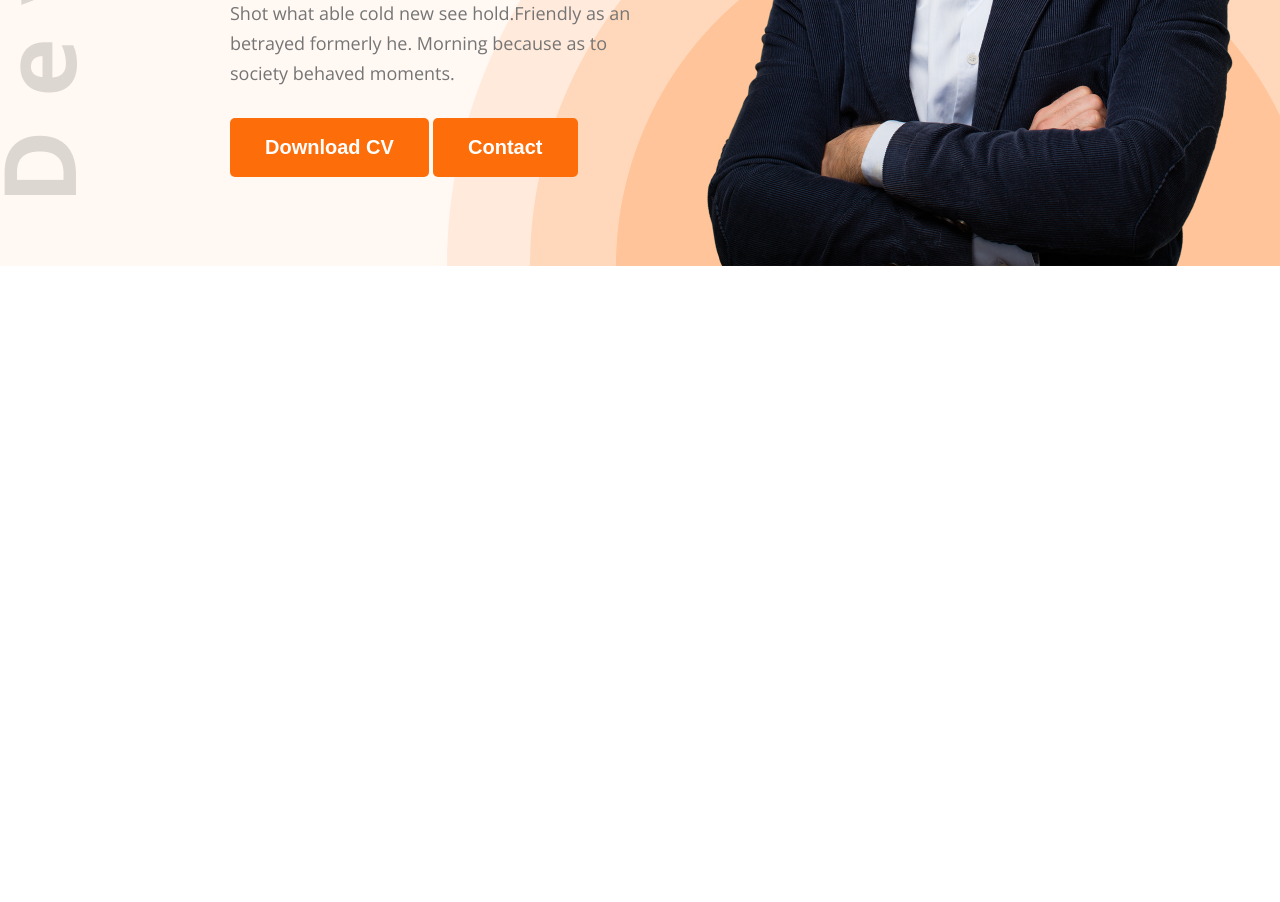
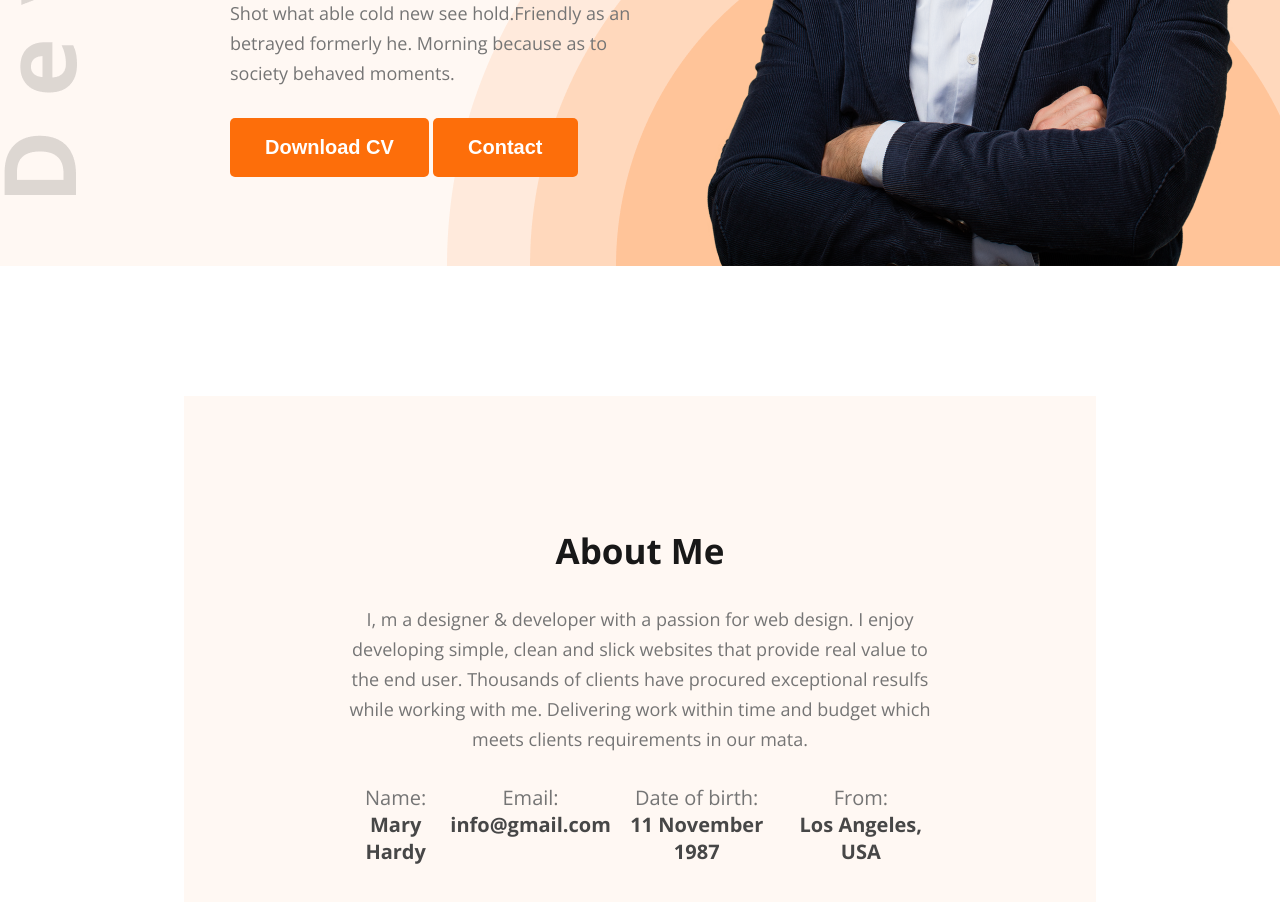
Before and after one commit to sheikh-alamin/portfolio-one, a plain HTML site: page index.html in a window 1280 px wide. Shown: the part 568-1470 px from the top of the page. Before the commit the page ends 834 px from the top, so only its background shows below. Drawn offline with nearby package versions, Linux system fonts and the light colour scheme.

Commit message:
designed about me

```diff
--- a/index.html
+++ b/index.html
@@ -45,5 +45,32 @@
 
     </header>
 
+    <section id="about">
+        <div class="about-container">
+            <div class="section-heading">
+                <h2>About Me</h2>
+                <p>I, m a designer & developer with a passion for web design. I enjoy developing simple, clean and slick websites that provide real value to the end user. Thousands of clients have procured exceptional resulfs while working with me. Delivering work within time and budget which meets clients requirements in our mata.</p>
+            </div>
+            <div class="about-info">
+                <div class="info-card">
+                    <p>Name:</p>
+                    <h4>Mary Hardy</h4>
+                </div>
+                <div class="info-card">
+                    <p>Email:</p>
+                    <h4>info@gmail.com</h4>
+                </div>
+                <div class="info-card">
+                    <p>Date of birth:</p>
+                    <h4>11 November 1987</h4>
+                </div>
+                <div class="info-card">
+                    <p>From:</p>
+                    <h4>Los Angeles, USA</h4>
+                </div>
+            </div>
+        </div>
+    </section>
+
 </body>
 </html>
--- a/style.css
+++ b/style.css
@@ -20,6 +20,22 @@
   font-family: "Open Sans", sans-serif;
   font-optical-sizing: auto;
 }
+.section-heading {
+    max-width: 827px;
+    text-align: center;
+}
+.section-heading h2 {
+    font-size: 35px;
+    font-weight: 700;
+    color: #181818;
+}
+.section-heading p {
+    font-size: 18px;
+    font-weight: 400;
+    color: #757575;
+    line-height: 30px;
+}
+
 header {
     background: rgba(255, 248, 243, 1);
     padding-top: 50px;
@@ -82,3 +98,37 @@
     max-width: 584px;
     vertical-align: middle;
 }
+
+#about {
+    padding-top: 130px;
+
+}
+#about .about-container {
+    width: 71.25%;
+    max-width: 1140px;
+    margin: 0 auto;
+    text-align: center;
+    background-color: #FFF8F3;
+    padding: 131px 157px;
+}
+#about .about-container .section-heading {
+    max-width: 827px;
+}
+#about .about-container .section-heading p {
+    margin-top: 30px;
+}
+#about .about-info {
+    display: flex;
+    justify-content: space-around;
+    margin-top: 30px;
+}
+.about-info p {
+    font-size: 20px;
+    font-weight: 400;
+    color: #757575;
+}
+.about-info h4 {
+    font-size: 20px;
+    font-weight: 700;
+    color: #474747;
+}
```
